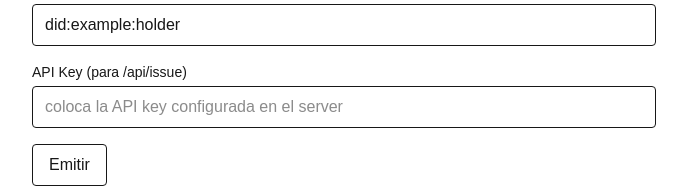
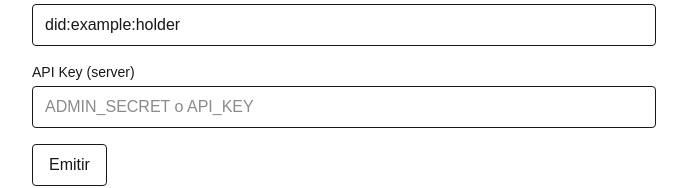
Before and after one commit to nahuelaquiles/gecorpid-vc, a Next.js app: page /issue in a window 1280 px wide. Shown: the part 264-452 px from the top of the page, without its empty margins (296-983 px from the left). Built offline with nearby package versions, Linux system fonts and the light colour scheme.

Commit message:
Update page.tsx

```diff
--- a/src/app/issue/page.tsx
+++ b/src/app/issue/page.tsx
@@ -1,16 +1,18 @@
 'use client';
 
 import React, { useState } from 'react';
+
+type IssueResponse = { jwt: string };
 
 export default function IssuePage() {
   const [givenName, setGivenName] = useState('');
   const [familyName, setFamilyName] = useState('');
   const [email, setEmail] = useState('');
-  const [subjectId, setSubjectId] = useState('did:example:holder'); // puedes cambiarlo
-  const [apiKey, setApiKey] = useState(''); // <- API key para el header
+  const [subjectId, setSubjectId] = useState('did:example:holder');
+  const [apiKey, setApiKey] = useState('');
   const [jwt, setJwt] = useState<string | null>(null);
-  const [error, setError] = useState('');
-  const [loading, setLoading] = useState(false);
+  const [error, setError] = useState<string>('');
+  const [loading, setLoading] = useState<boolean>(false);
 
   async function onSubmit(e: React.FormEvent<HTMLFormElement>) {
     e.preventDefault();
@@ -23,7 +25,7 @@ export default function IssuePage() {
         method: 'POST',
         headers: {
           'Content-Type': 'application/json',
-          'x-api-key': apiKey, // <- importante: coincide con lo que valida tu API
+          'x-api-key': apiKey,
         },
         body: JSON.stringify({
           subjectId,
@@ -36,10 +38,12 @@ export default function IssuePage() {
         throw new Error(`HTTP ${res.status}: ${txt}`);
       }
 
-      const data = (await res.json()) as { jwt: string };
+      const data = (await res.json()) as IssueResponse;
       setJwt(data.jwt);
-    } catch (err: any) {
-      setError(err?.message ?? String(err));
+    } catch (err: unknown) {
+      const msg =
+        err instanceof Error ? err.message : typeof err === 'string' ? err : 'Unknown error';
+      setError(msg);
     } finally {
       setLoading(false);
     }
@@ -94,12 +98,12 @@ export default function IssuePage() {
           </label>
 
           <label className="grid gap-1 md:col-span-2">
-            <span className="text-sm font-medium">API Key (para /api/issue)</span>
+            <span className="text-sm font-medium">API Key (server)</span>
             <input
               className="border rounded px-3 py-2"
               value={apiKey}
               onChange={(e) => setApiKey(e.target.value)}
-              placeholder="coloca la API key configurada en el server"
+              placeholder="ADMIN_SECRET o API_KEY"
               required
             />
           </label>
```
